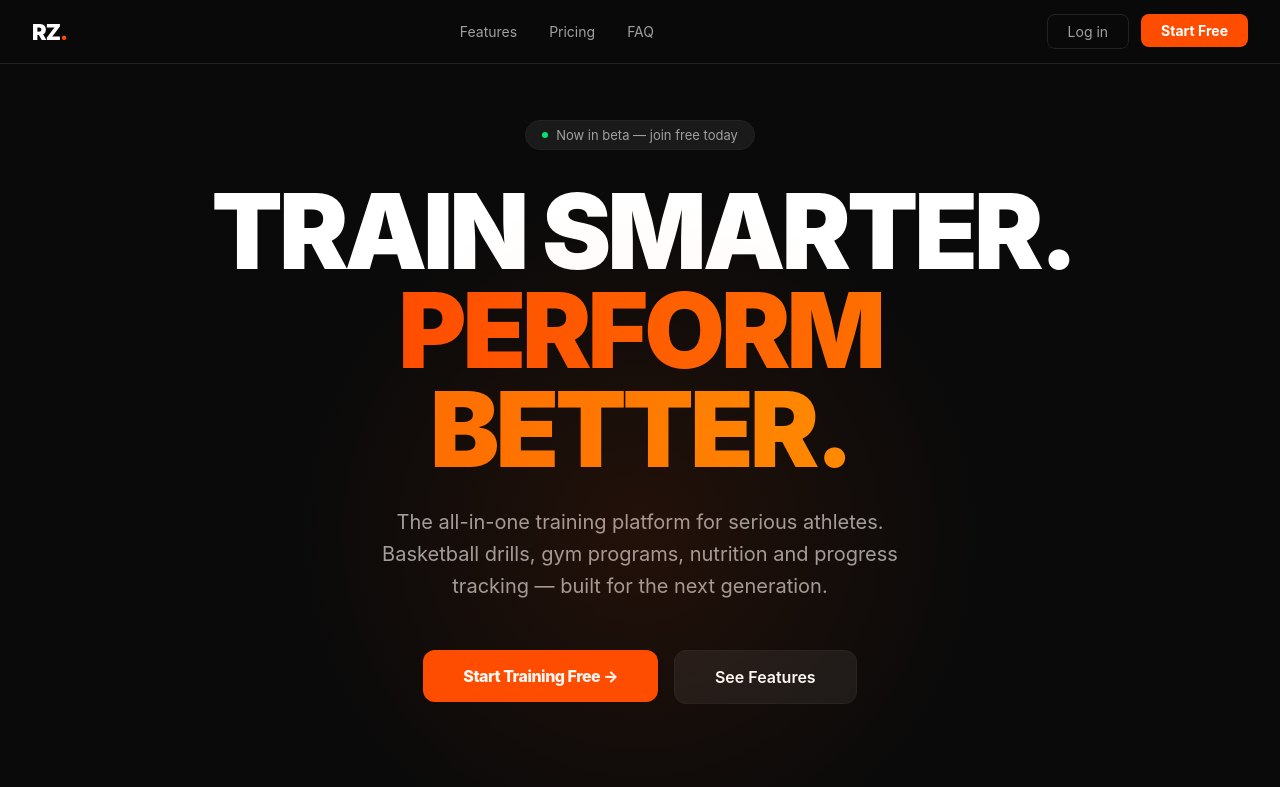
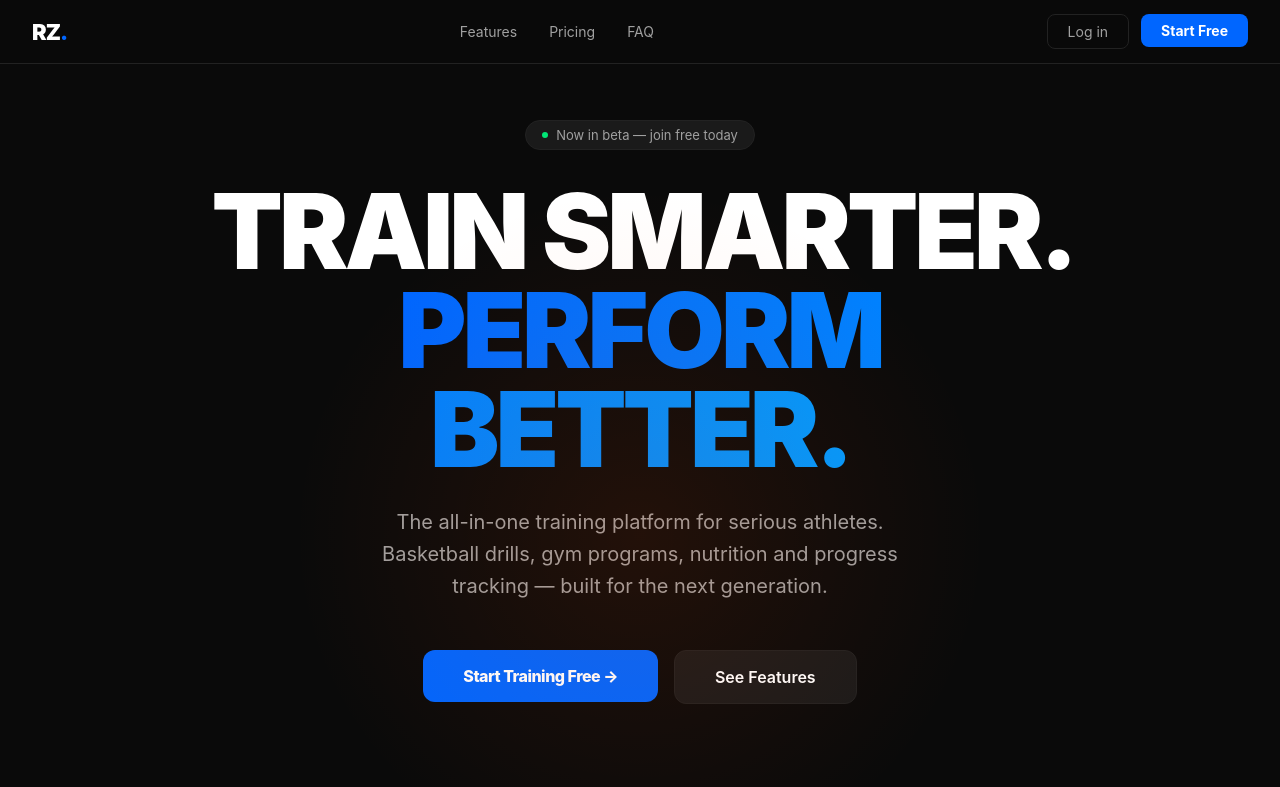
Before and after one commit to DinnyApostolou/rize, a Next.js app: page / in a window 1280 px wide. Shown: the top 787 px of the page. Built offline with nearby package versions, Linux system fonts and the light colour scheme.

Commit message:
Change accent color from orange to electric blue

```diff
--- a/src/app/dashboard/page.tsx
+++ b/src/app/dashboard/page.tsx
@@ -120,7 +120,7 @@ export default function Dashboard() {
           {navItems.map((n, i) => (
             <Link key={i} href={n.href}>
               <div style={{
-                background: n.label === "Go Pro" ? "linear-gradient(135deg, #ff4d00, #ff8c00)" : "var(--bg2)",
+                background: n.label === "Go Pro" ? "linear-gradient(135deg, #0066FF, #0099FF)" : "var(--bg2)",
                 border: `1px solid ${n.label === "Go Pro" ? "transparent" : "var(--border)"}`,
                 borderRadius: "16px", padding: "24px 20px", cursor: "pointer",
                 transition: "transform 0.2s, border-color 0.2s",
--- a/src/app/drills/page.tsx
+++ b/src/app/drills/page.tsx
@@ -48,7 +48,7 @@ export default function DrillsPage() {
     setLockedMsg(false);
   }
 
-  const diffColor = (d: string) => d === "Beginner" ? "#00e676" : d === "Intermediate" ? "#ff8c00" : "#ff4d00";
+  const diffColor = (d: string) => d === "Beginner" ? "#00e676" : d === "Intermediate" ? "#0099FF" : "#0066FF";
 
   return (
     <div style={{ minHeight: "100vh", background: "var(--bg)", color: "var(--text)" }}>
@@ -109,7 +109,7 @@ export default function DrillsPage() {
                         <span style={{ fontSize: "12px", color: "var(--text2)" }}>{drill.category}</span>
                         <span style={{ fontSize: "12px", color: diffColor(drill.difficulty), fontWeight: 600 }}>{drill.difficulty}</span>
                         <span style={{ fontSize: "12px", color: "var(--text3)" }}>⏱ {drill.duration}</span>
-                        <span style={{ fontSize: "12px", color: "#ff8c00" }}>+{drill.xp} XP</span>
+                        <span style={{ fontSize: "12px", color: "#0099FF" }}>+{drill.xp} XP</span>
                       </div>
                     </div>
                   </div>
--- a/src/app/globals.css
+++ b/src/app/globals.css
@@ -12,8 +12,8 @@
   --text: #ffffff;
   --text2: #a0a0a0;
   --text3: #555555;
-  --accent: #ff4d00;
-  --accent2: #ff8c00;
+  --accent: #0066FF;
+  --accent2: #0099FF;
   --green: #00e676;
 }
 
--- a/src/app/page.tsx
+++ b/src/app/page.tsx
@@ -88,7 +88,7 @@ export default function Home() {
           maxWidth: "900px",
         }}>
           TRAIN SMARTER.{" "}
-          <span style={{ background: "linear-gradient(90deg, #ff4d00, #ff8c00)", WebkitBackgroundClip: "text", WebkitTextFillColor: "transparent" }}>
+          <span style={{ background: "linear-gradient(90deg, #0066FF, #0099FF)", WebkitBackgroundClip: "text", WebkitTextFillColor: "transparent" }}>
             PERFORM BETTER.
           </span>
         </h1>
@@ -279,7 +279,7 @@ export default function Home() {
       <section style={{ padding: "100px 24px", textAlign: "center", borderTop: "1px solid var(--border)" }}>
         <h2 style={{ fontSize: "clamp(36px, 6vw, 72px)", fontWeight: 900, letterSpacing: "-3px", marginBottom: "24px", lineHeight: 0.95 }}>
           READY TO{" "}
-          <span style={{ background: "linear-gradient(90deg, #ff4d00, #ff8c00)", WebkitBackgroundClip: "text", WebkitTextFillColor: "transparent" }}>RIZE?</span>
+          <span style={{ background: "linear-gradient(90deg, #0066FF, #0099FF)", WebkitBackgroundClip: "text", WebkitTextFillColor: "transparent" }}>RIZE?</span>
         </h2>
         <p style={{ color: "var(--text2)", fontSize: "18px", maxWidth: "400px", margin: "0 auto 40px" }}>
           Join hundreds of athletes already training smarter. Start free today.
--- a/src/app/stats/page.tsx
+++ b/src/app/stats/page.tsx
@@ -29,8 +29,8 @@ export default function StatsPage() {
   const level = Math.floor(xp / 1000) + 1;
 
   const attrs = [
-    { name: "Ball Handling", value: Math.min(99, 40 + drills * 3), color: "#ff4d00" },
-    { name: "Shooting", value: Math.min(99, 35 + drills * 2), color: "#ff8c00" },
+    { name: "Ball Handling", value: Math.min(99, 40 + drills * 3), color: "#0066FF" },
+    { name: "Shooting", value: Math.min(99, 35 + drills * 2), color: "#0099FF" },
     { name: "Consistency", value: Math.min(99, 30 + streak * 5), color: "#ffd700" },
     { name: "Athleticism", value: Math.min(99, 45 + Math.floor(xp / 100)), color: "#00e676" },
     { name: "Defense", value: Math.min(99, 38 + drills * 2), color: "#00bcd4" },
--- a/src/app/subscribe/page.tsx
+++ b/src/app/subscribe/page.tsx
@@ -73,7 +73,7 @@ export default function SubscribePage() {
           </div>
           <h1 style={{ fontSize: "clamp(36px, 6vw, 64px)", fontWeight: 900, letterSpacing: "-3px", lineHeight: 0.95, marginBottom: "20px" }}>
             Unlock your full{" "}
-            <span style={{ background: "linear-gradient(90deg, #ff4d00, #ff8c00)", WebkitBackgroundClip: "text", WebkitTextFillColor: "transparent" }}>potential</span>
+            <span style={{ background: "linear-gradient(90deg, #0066FF, #0099FF)", WebkitBackgroundClip: "text", WebkitTextFillColor: "transparent" }}>potential</span>
           </h1>
           <p style={{ color: "var(--text2)", fontSize: "18px", maxWidth: "480px", margin: "0 auto 40px", lineHeight: 1.6 }}>
             Everything you need to train like a pro athlete — all for less than a coffee a week.
```
